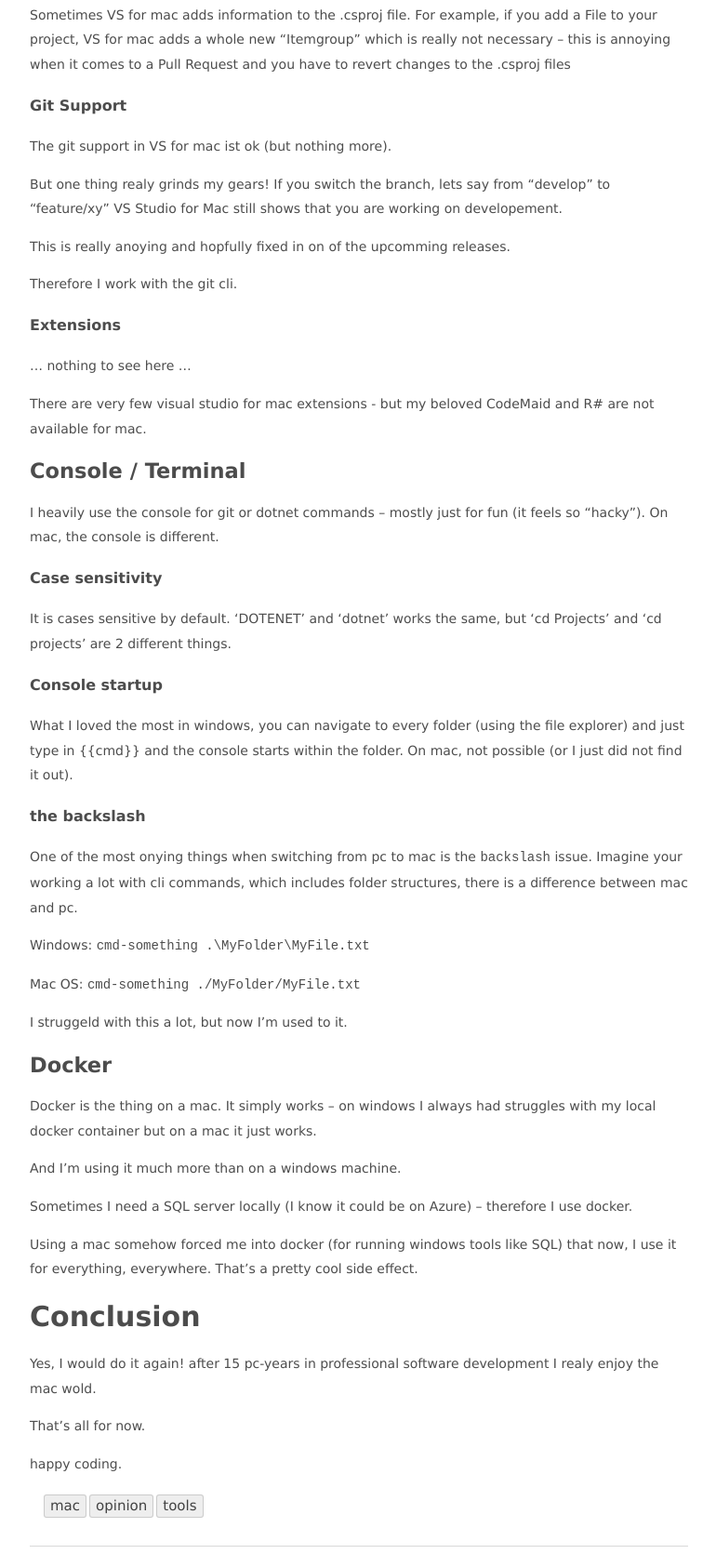
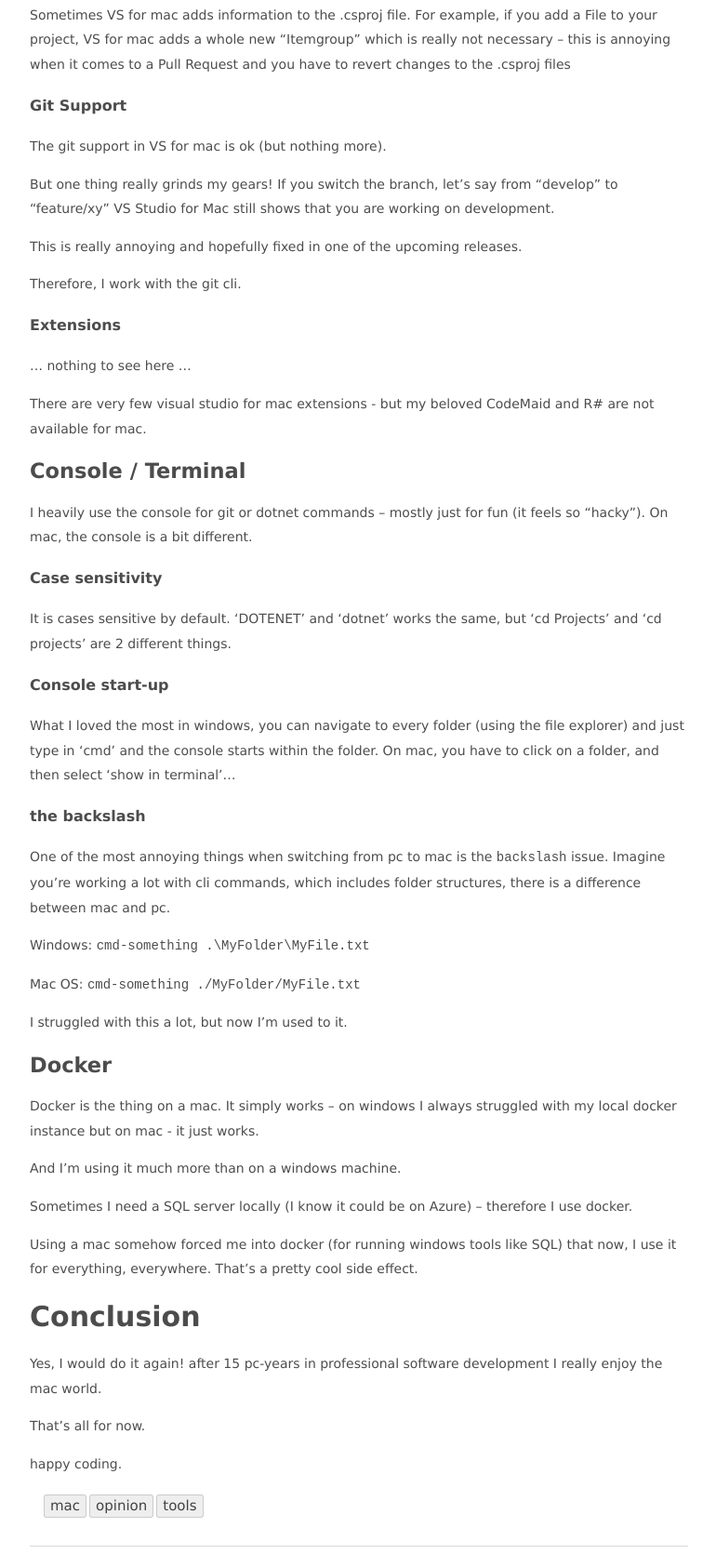
Before and after one commit to CodeShareRepeat/CodeShareRepeat.github.io, a plain HTML site: page post/pctomac/index.html in a window 1280 px wide. Shown: the part 971-2642 px from the top of the page at 93% size, without its empty margins (510-1280 px from the left). Drawn offline with Linux system fonts and the light colour scheme.

Commit message:
updates existing post and drafts

```diff
--- a/categories/mac/index.xml
+++ b/categories/mac/index.xml
@@ -13,7 +13,7 @@
       <pubDate>Sat, 30 Jan 2021 16:01:12 +0100</pubDate>
 
       <guid>https://codesharerepeat.github.io/post/pctomac/</guid>
-      <description>I&amp;rsquo;m a developer in the microsoft ecosystem but I prefere Apple hardware, and since microsoft introduced .NET 5 it is easy to work on your project using a mac.
+      <description>I&amp;rsquo;m a developer in the Microsoft ecosystem but I prefer Apple hardware, and since Microsoft introduced .NET 5 it is easy to work on your project using a mac.
 This post shall describe you my experience regarding the switch from pc to mac, while the rest of the development team is working with a pc.</description>
     </item>
 
--- a/categories/opinion/index.xml
+++ b/categories/opinion/index.xml
@@ -13,7 +13,7 @@
       <pubDate>Sat, 30 Jan 2021 16:01:12 +0100</pubDate>
 
       <guid>https://codesharerepeat.github.io/post/pctomac/</guid>
-      <description>I&amp;rsquo;m a developer in the microsoft ecosystem but I prefere Apple hardware, and since microsoft introduced .NET 5 it is easy to work on your project using a mac.
+      <description>I&amp;rsquo;m a developer in the Microsoft ecosystem but I prefer Apple hardware, and since Microsoft introduced .NET 5 it is easy to work on your project using a mac.
 This post shall describe you my experience regarding the switch from pc to mac, while the rest of the development team is working with a pc.</description>
     </item>
 
--- a/categories/tools/index.xml
+++ b/categories/tools/index.xml
@@ -13,7 +13,7 @@
       <pubDate>Sat, 30 Jan 2021 16:01:12 +0100</pubDate>
 
       <guid>https://codesharerepeat.github.io/post/pctomac/</guid>
-      <description>I&amp;rsquo;m a developer in the microsoft ecosystem but I prefere Apple hardware, and since microsoft introduced .NET 5 it is easy to work on your project using a mac.
+      <description>I&amp;rsquo;m a developer in the Microsoft ecosystem but I prefer Apple hardware, and since Microsoft introduced .NET 5 it is easy to work on your project using a mac.
 This post shall describe you my experience regarding the switch from pc to mac, while the rest of the development team is working with a pc.</description>
     </item>
 
--- a/index.xml
+++ b/index.xml
@@ -13,7 +13,7 @@
       <pubDate>Sat, 30 Jan 2021 16:01:12 +0100</pubDate>
 
       <guid>https://codesharerepeat.github.io/post/pctomac/</guid>
-      <description>I&amp;rsquo;m a developer in the microsoft ecosystem but I prefere Apple hardware, and since microsoft introduced .NET 5 it is easy to work on your project using a mac.
+      <description>I&amp;rsquo;m a developer in the Microsoft ecosystem but I prefer Apple hardware, and since Microsoft introduced .NET 5 it is easy to work on your project using a mac.
 This post shall describe you my experience regarding the switch from pc to mac, while the rest of the development team is working with a pc.</description>
     </item>
 
--- a/post/index.xml
+++ b/post/index.xml
@@ -13,7 +13,7 @@
       <pubDate>Sat, 30 Jan 2021 16:01:12 +0100</pubDate>
 
       <guid>https://codesharerepeat.github.io/post/pctomac/</guid>
-      <description>I&amp;rsquo;m a developer in the microsoft ecosystem but I prefere Apple hardware, and since microsoft introduced .NET 5 it is easy to work on your project using a mac.
+      <description>I&amp;rsquo;m a developer in the Microsoft ecosystem but I prefer Apple hardware, and since Microsoft introduced .NET 5 it is easy to work on your project using a mac.
 This post shall describe you my experience regarding the switch from pc to mac, while the rest of the development team is working with a pc.</description>
     </item>
 
--- a/post/pctomac/index.html
+++ b/post/pctomac/index.html
@@ -154,13 +154,13 @@
 
             </div>
 
-            <p>I&rsquo;m a developer in the microsoft ecosystem but I prefere Apple hardware, and since microsoft introduced .NET 5 it is easy to work on your project using a mac.</p>
+            <p>I&rsquo;m a developer in the Microsoft ecosystem but I prefer Apple hardware, and since Microsoft introduced .NET 5 it is easy to work on your project using a mac.</p>
 <p>This post shall describe you my experience regarding the switch from pc to mac, while the rest of the development team is working with a pc.</p>
 <h2 id="visual-studio-for-mac">visual studio for mac</h2>
 <p>It works fine and is a very good idee. a lot of details are much better than in the windows version - but I noticed the some points I want to share.</p>
 <h4 id="shortcuts">Shortcuts</h4>
 <p>Microsoft wants to give you the same “shortcut” experience like in windows – this makes things easy.</p>
-<p>Out of the box, the 2 most important one’s work:  <code>ctrl + .</code> and <code>ctrl+ space</code>(these 2 I use the most)</p>
+<p>Out of the box, the 2 most important one’s work:  &ldquo;<code>ctrl + .</code>&rdquo; and &ldquo;<code>ctrl + space</code>&rdquo; (these 2 I use the most)</p>
 <p>What is a bit wired, is the fact that within visual studio for mac copy/paste/select-all is <code>ctrl c/v/a</code>  while it is in the rest of the mac world <code>cmd c/v/a</code>.</p>
 <h4 id="cr--lf">CR / LF</h4>
 <p>Your “pc teammates” will recognize, that files you’ve created have different line endings, because when they open your files, they see this <a href="https://docs.microsoft.com/de-de/visualstudio/ide/encodings-and-line-breaks?view=vs-2019">visual studio info</a>.</p>
@@ -170,32 +170,32 @@
 <h4 id="project-files">Project Files</h4>
 <p>Sometimes VS for mac adds information to the .csproj file. For example, if you add a File to your project, VS for mac adds a whole new “Itemgroup” which is really not necessary – this is annoying when it comes to a Pull Request and you have to revert changes to the .csproj files</p>
 <h4 id="git-support">Git Support</h4>
-<p>The git support in VS for mac ist ok (but nothing more).</p>
-<p>But one thing realy grinds my gears! If you switch the branch, lets say from &ldquo;develop&rdquo; to &ldquo;feature/xy&rdquo; VS Studio for Mac still shows that you are working on developement.</p>
-<p>This is really anoying and hopfully fixed in on of the upcomming releases.</p>
-<p>Therefore I work with the git cli.</p>
+<p>The git support in VS for mac is ok (but nothing more).</p>
+<p>But one thing really grinds my gears! If you switch the branch, let’s say from &ldquo;develop&rdquo; to &ldquo;feature/xy&rdquo; VS Studio for Mac still shows that you are working on development.</p>
+<p>This is really annoying and hopefully fixed in one of the upcoming releases.</p>
+<p>Therefore, I work with the git cli.</p>
 <h4 id="extensions">Extensions</h4>
 <p>… nothing to see here …</p>
 <p>There are very few visual studio for mac extensions - but my beloved CodeMaid and R# are not available for mac.</p>
 <h2 id="console--terminal">Console / Terminal</h2>
-<p>I heavily use the console for git or dotnet commands – mostly just for fun (it feels so “hacky”). On mac, the console is different.</p>
+<p>I heavily use the console for git or dotnet commands – mostly just for fun (it feels so “hacky”). On mac, the console is a bit different.</p>
 <h4 id="case-sensitivity">Case sensitivity</h4>
 <p>It is cases sensitive by default. ‘DOTENET’ and ‘dotnet’ works the same, but ‘cd Projects’ and ‘cd projects’ are 2 different things.</p>
-<h4 id="console-startup">Console startup</h4>
-<p>What I loved the most in windows, you can navigate to every folder (using the file explorer) and just type in {{cmd}} and the console starts within the folder. On mac, not possible (or I just did not find it out).</p>
+<h4 id="console-start-up">Console start-up</h4>
+<p>What I loved the most in windows, you can navigate to every folder (using the file explorer) and just type in ‘cmd’ and the console starts within the folder. On mac, you have to click on a folder, and then select ‘show in terminal’…</p>
 <h4 id="the-backslash">the backslash</h4>
-<p>One of the most onying things when switching from pc to mac is the <code>backslash</code> issue.
-Imagine your working a lot with cli commands, which includes folder structures, there is a difference between mac and pc.</p>
+<p>One of the most annoying things when switching from pc to mac is the <code>backslash</code> issue.
+Imagine you’re working a lot with cli commands, which includes folder structures, there is a difference between mac and pc.</p>
 <p>Windows: <code>cmd-something .\MyFolder\MyFile.txt</code></p>
 <p>Mac  OS: <code>cmd-something ./MyFolder/MyFile.txt</code></p>
-<p>I struggeld with this a lot, but now I&rsquo;m used to it.</p>
+<p>I struggled with this a lot, but now I&rsquo;m used to it.</p>
 <h2 id="docker">Docker</h2>
-<p>Docker is the thing on a mac. It simply works – on windows I always had struggles with my local docker container but on a mac it just works.</p>
+<p>Docker is the thing on a mac. It simply works – on windows I always struggled with my local docker instance but on mac - it just works.</p>
 <p>And I&rsquo;m using it much more than on a windows machine.</p>
 <p>Sometimes I need a SQL server locally (I know it could be on Azure) – therefore I use docker.</p>
 <p>Using a mac somehow forced me into docker (for running windows tools like SQL) that now, I use it for everything, everywhere. That’s a pretty cool side effect.</p>
 <h1 id="conclusion">Conclusion</h1>
-<p>Yes, I would do it again! after 15 pc-years in professional software development I realy enjoy the mac wold.</p>
+<p>Yes, I would do it again! after 15 pc-years in professional software development I really enjoy the mac world.</p>
 <p>That&rsquo;s all for now.</p>
 <p>happy coding.</p>
 </div>
```
Also changed, not shown: index.html (+1 -1 lines).
